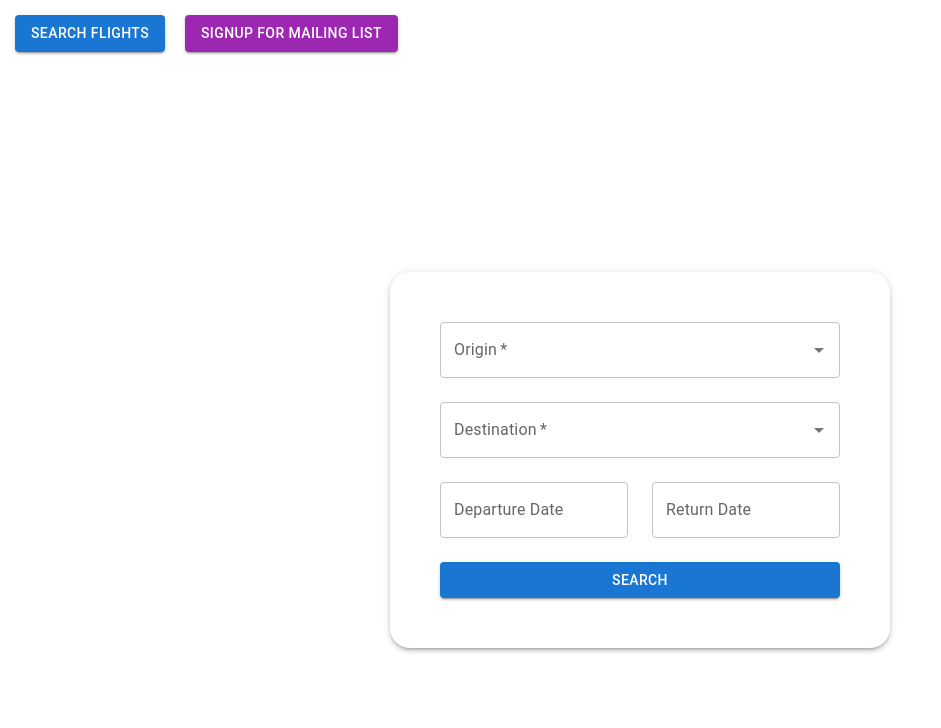
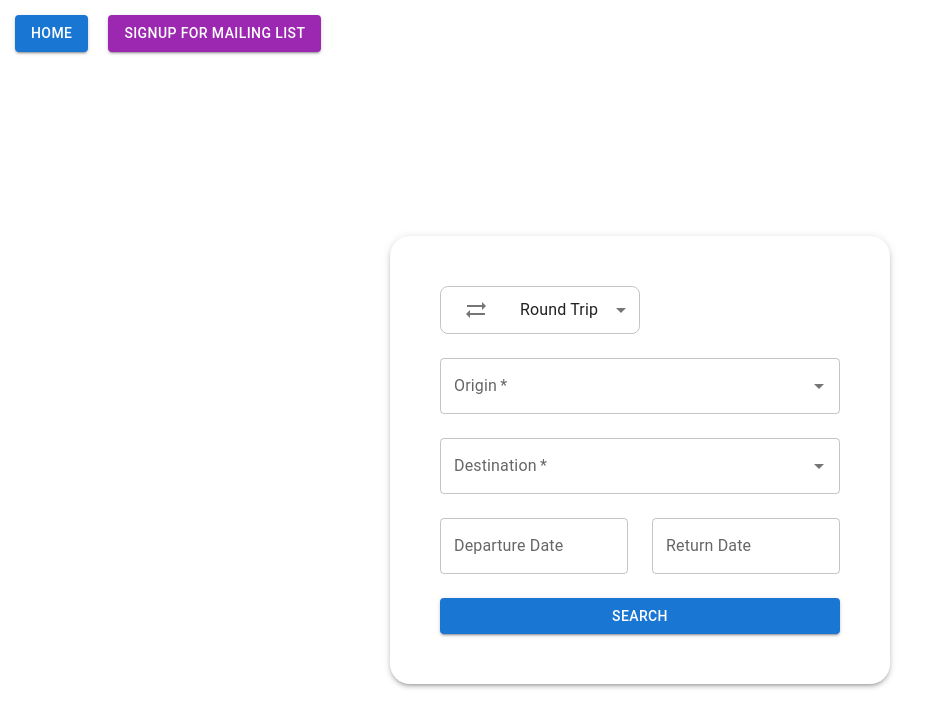
Before and after one commit to EvanKiser/flight-ui, a React (Create React App) app: page / in a window 1280 px wide. Shown: the top 728 px of the page, without its empty margins (0-941 px from the left). Built offline with nearby package versions, Linux system fonts and the light colour scheme; no server answers.

Commit message:
Add a trip type drop down

```diff
--- a/src/App.tsx
+++ b/src/App.tsx
@@ -8,15 +8,22 @@ import axios from 'axios';
 
 const App: React.FC = () => {
   const [flights, setFlights] = useState<Flight[]>([]);
-  const [searchData, setSearchData] = useState<null | { [key: string]: string }>(null);
+  const [searchData, setSearchData] = useState<null | { [key: string]: string | null }>(null);
   const [isLoading, setIsLoading] = useState(false); // New state for loading status
 
   const NavBar = () => {
     const location = useLocation();
     return (
       <nav style={{ position: 'absolute', top: 0, left: 0, padding: '15px' }}>
-        <Button variant="contained" color="primary" component={Link} to="/" style={{ marginRight: '20px' }}>
-          Search Flights
+        <Button
+          variant="contained"
+          color="primary"
+          component={Link}
+          to="/"
+          onClick={() => setSearchData(null)}
+          style={{ marginRight: '20px' }}
+        >
+          Home
         </Button>
         {location.pathname !== '/signup' && (
           <Button variant="contained" color="secondary" component={Link} to="/signup">
@@ -27,7 +34,7 @@ const App: React.FC = () => {
     );
   };
 
-  const getFlightList = async (payload: { origin_code: string, destination_code: string, departureDate: string, returnDate: string }) => {
+  const getFlightList = async (payload: { origin_code: string, destination_code: string, departureDate: string, returnDate: string | null }) => {
     setIsLoading(true); // Set loading to true before the API call
     const response = await axios.post(`${process.env.REACT_APP_API_URL}/flight/search`, payload)
     .then(response => {
@@ -39,7 +46,7 @@ const App: React.FC = () => {
     return response;
   };
 
-  const handleSearch = async (data: { origin_code: string, destination_code: string, departureDate: string, returnDate: string }) => {
+  const handleSearch = async (data: { origin_code: string, destination_code: string, departureDate: string, returnDate: string | null }) => {
     setSearchData(data);
     try {
       const flightsResponse = await getFlightList(data);
--- a/src/components/SearchForm.tsx
+++ b/src/components/SearchForm.tsx
@@ -1,12 +1,15 @@
 import React, { FC, useState, useEffect } from 'react';
-import { TextField, Button, Grid, Paper } from '@mui/material';
+import { TextField, Button, Grid, Paper, MenuItem, ListItemIcon } from '@mui/material';
 import Autocomplete from '@mui/material/Autocomplete';
 import { DatePicker, LocalizationProvider } from '@mui/x-date-pickers';
-import { AdapterDayjs } from '@mui/x-date-pickers/AdapterDayjs'
+import { AdapterDayjs } from '@mui/x-date-pickers/AdapterDayjs';
+import SyncAltIcon from '@mui/icons-material/SyncAlt';
+import TrendingFlatIcon from '@mui/icons-material/TrendingFlat';
 import axios from 'axios';
+import dayjs from 'dayjs';
 
 interface Props {
-  onSearch: (data: { origin_code: string, destination_code: string, departureDate: string, returnDate: string }) => void;
+  onSearch: (data: { origin_code: string, destination_code: string, departureDate: string, returnDate: string | null }) => void;
 }
 
 interface Airport {
@@ -22,14 +25,15 @@ const SearchForm: FC<Props> = ({ onSearch }) => {
   const [returnDate, setReturnDate] = React.useState<Date | null>(null);
   const [options, setOptions] = useState<string[]>([]);
   const [destinationOptions, setDestinationOptions] = useState<string[]>([]);
+  const [tripType, setTripType] = React.useState('round_trip');
 
   useEffect(() => {
     const fetchDefaultOrigin = async () => {
       const response = await axios.get(`${process.env.REACT_APP_API_URL}/flight/default_origin`);
-      const newOrigin: Airport = response.data
+      const newOrigin: Airport = response.data;
       const newOriginName = (
         newOrigin.airport_code + " " + newOrigin.city_name + ", " + newOrigin.region
-      )
+      );
       setOrigin(newOriginName);
     };
 
@@ -65,7 +69,7 @@ const SearchForm: FC<Props> = ({ onSearch }) => {
         const response = await axios.get(`${process.env.REACT_APP_API_URL}/flight/predictive_cities/${origin}`);
         const airports: Airport[] = response.data;
         const airportCodes = airports.map((airport: Airport) => {
-          return airport.airport_code + " " + airport.city_name + ", " + airport.region
+          return airport.airport_code + " " + airport.city_name + ", " + airport.region;
         });
         if (active) {
           setOptions(airportCodes);
@@ -79,17 +83,17 @@ const SearchForm: FC<Props> = ({ onSearch }) => {
   }, [origin]);
 
   const handleSubmit = () => {
-    if (!origin || !destination || !departureDate || !returnDate) {
+    if (!origin || !destination || !departureDate || (!returnDate && tripType === 'round_trip') ) {
       alert('All fields are required.');
       return;
     }
-    const origin_code = origin.split(' ')[0]
-    const destination_code = destination.split(' ')[0]
+    const origin_code = origin.split(' ')[0];
+    const destination_code = destination.split(' ')[0];
     onSearch({
       origin_code,
       destination_code,
       departureDate: departureDate.toISOString(),
-      returnDate: returnDate.toISOString(),
+      returnDate: returnDate ? returnDate.toISOString() : null,
     });
   };
 
@@ -98,6 +102,28 @@ const SearchForm: FC<Props> = ({ onSearch }) => {
       <Paper elevation={3} style={{ padding: '50px', width: '400px', borderRadius: '20px' }}>
         <LocalizationProvider dateAdapter={AdapterDayjs}>
           <Grid container direction="column" spacing={3}>
+            <Grid item xs={12}>
+            <TextField
+              select
+              fullWidth
+              value={tripType}
+              onChange={(e) => setTripType(e.target.value)}
+              variant="outlined"
+              sx={{
+                width: '50%',
+                '.MuiOutlinedInput-root': { borderRadius: '8px' },
+                '.MuiSelect-select': { padding: '12px 24px', display: 'flex', alignItems: 'center' },
+                '.MuiInputLabel-outlined': { transform: 'translate(14px, 16px)' },
+              }}
+            >
+                <MenuItem value="round_trip" sx={{ padding: '8px 24px' }}>
+                  <ListItemIcon> <SyncAltIcon /> </ListItemIcon> Round Trip
+                </MenuItem>
+                <MenuItem value="one_way" sx={{ padding: '8px 24px' }}>
+                  <ListItemIcon> <TrendingFlatIcon /> </ListItemIcon> One Way
+                </MenuItem>
+              </TextField>
+            </Grid>
             <Grid item xs={12}>
               <Autocomplete
                 value={origin}
@@ -114,11 +140,10 @@ const SearchForm: FC<Props> = ({ onSearch }) => {
                   if (origin.length > 3) {
                     return x.filter(option => option.toLowerCase().includes(inputValue.toLowerCase()));
                   }
-                  return x
+                  return x;
                 }}
                 noOptionsText={null}
                 PaperComponent={({ children }) =>
-                  // Only render Paper (dropdown) if there are options or if the input value length is >= 3
                   (options.length > 0 && origin.length >= 3) ? <Paper>{children}</Paper> : null
                 }
               />
@@ -159,6 +184,7 @@ const SearchForm: FC<Props> = ({ onSearch }) => {
                   slotProps={{ textField: { fullWidth: true } }}
                 />
                 </Grid>
+                {tripType === 'round_trip' && (
                   <Grid item xs={6}>
                     <DatePicker
                       label="Return Date"
@@ -168,6 +194,7 @@ const SearchForm: FC<Props> = ({ onSearch }) => {
                       slotProps={{ textField: { fullWidth: true } }}
                     />
                   </Grid>
+                )}
               </Grid>
             </Grid>
             <Grid item xs={12}>
@@ -176,7 +203,6 @@ const SearchForm: FC<Props> = ({ onSearch }) => {
               </Button>
             </Grid>
           </Grid>
-
         </LocalizationProvider>
       </Paper>
     </div>
```
Lines whose indentation alone changed are shown as unchanged.
